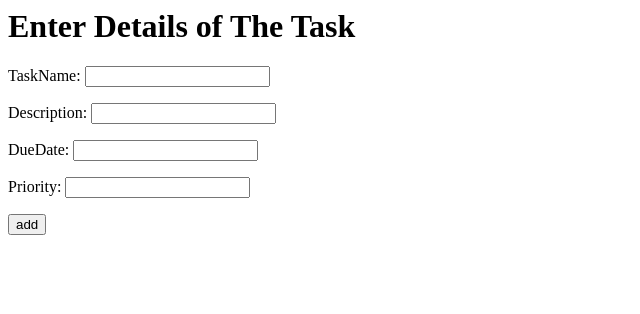
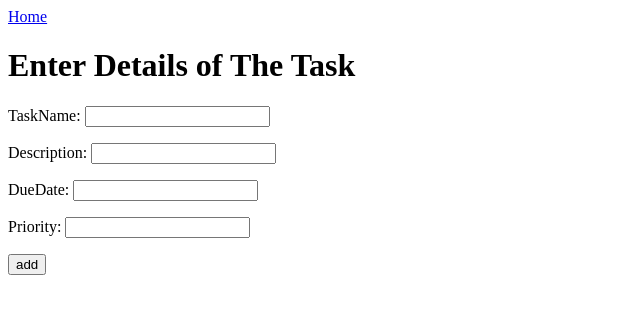
Before and after one commit to skbhagat40/To-Do-List, a Django app: page /create in a window 1280 px wide. Shown: the top 314 px of the page, without its empty margins (0-640 px from the left). Run offline with Django 3.2, Linux system fonts and the light colour scheme.

Commit message:
abcd commit

```diff
--- a/tasks/templates/tasks/forms_template.html
+++ b/tasks/templates/tasks/forms_template.html
@@ -1,3 +1,4 @@
+<a href = "{% url 'tasks:homepage' %}">Home</a>
 <html>
 <h1>Enter Details of The Task</h1>
 <form method = "post">
```
Also changed, not shown: db.sqlite3.
